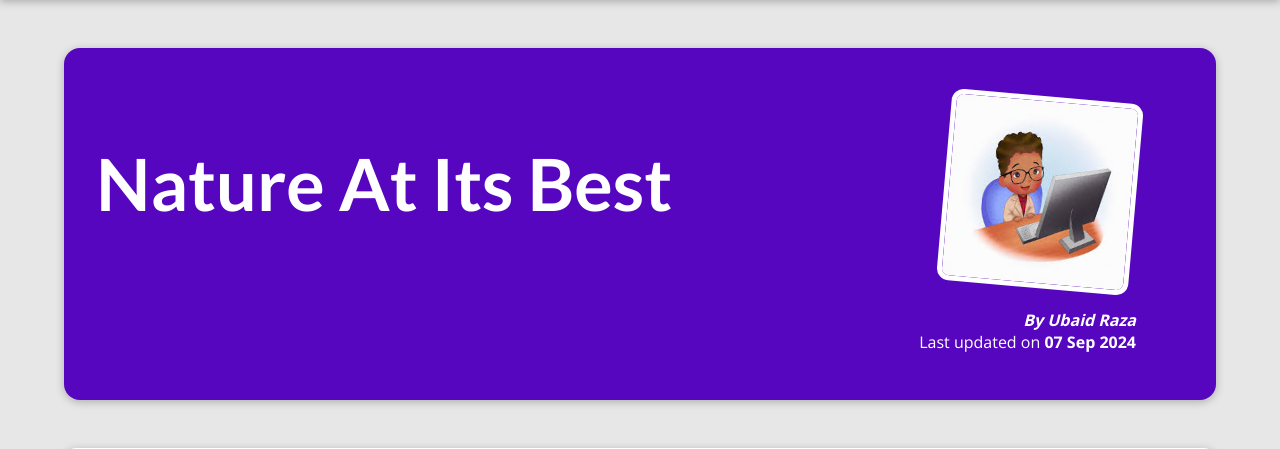
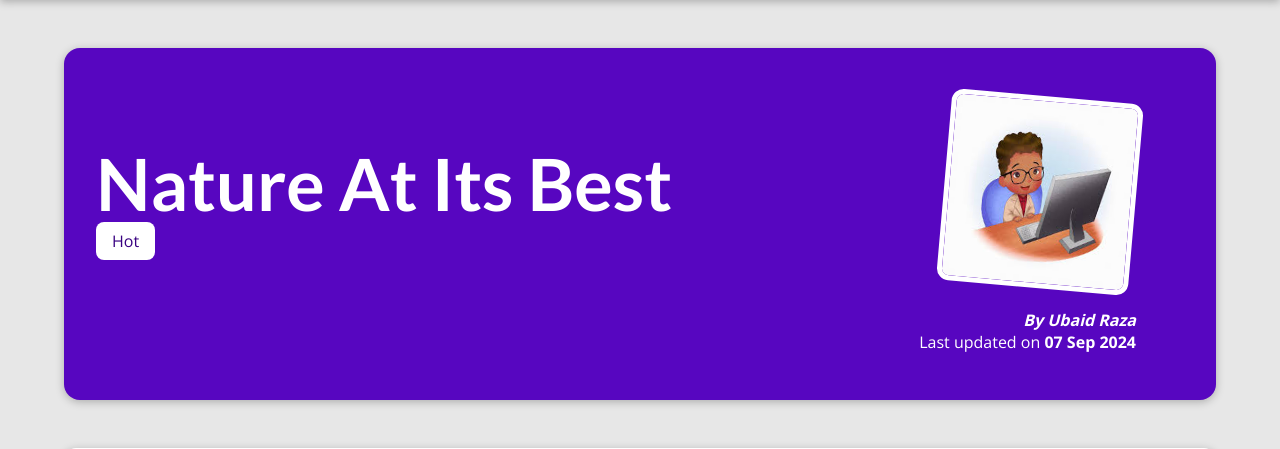
Before and after one commit to Ubaidrazaa/Blogs, a Django app: a page that uses blog/templates/blog/post-detail.html in a window 1280 px wide. Shown: the part 80-529 px from the top of the page. Run offline with Django 5.2, Linux system fonts and the light colour scheme; data comes from the database, SQL or seed files in the repository.

Commit message:
get tags for each post from database

```diff
--- a/blog/static/blog/post-detail.css
+++ b/blog/static/blog/post-detail.css
@@ -23,6 +23,7 @@ body {
   #summary h2 {
     color: white;
     font-size: 4.5rem;
+    margin-bottom: 0.25rem;
   }
 
   #summary article {
@@ -48,6 +49,11 @@ body {
     font-weight: bold;
   }
 
+  #summary a {
+    color:white;
+    text-decoration: none;
+  }
+
   #summary time {
     font-weight: bold;
   }
@@ -61,3 +67,9 @@ body {
     border-radius: 12px;
     box-shadow: 0 2px 8px rgba(0, 0, 0, 0.25);
   }
+  .tag {
+    background-color: white;
+    color: #390281;
+    padding: 0.5rem 1rem;
+    border-radius: 8px;
+  }
--- a/blog/templates/blog/post-detail.html
+++ b/blog/templates/blog/post-detail.html
@@ -12,9 +12,14 @@
 {% block content %}
  <section id="summary">
     <h2>{{ post.title }}</h2>
+    <div>
+        {% for tag in post_tags %}
+          <span class="tag">{{ tag.caption }}</span>
+        {% endfor %}
+    </div>
     <article>
         <img src="{% static "blog/images/" %}{{ post.image_name }}" alt="{{ post.title }}">
-        <address>By {{post.author}}</address>
+        <address>By <a href="mailto:{{post.author.email_address}}">{{post.author}}</a></address>
         <div>
             Last updated on <time>{{ post.date|date:"d M Y" }}</time>
         </div>
--- a/blog/views.py
+++ b/blog/views.py
@@ -16,5 +16,6 @@ def posts(request):
 def post_detail(request, slug):
     identified_post = get_object_or_404(Post, slug=slug)
     return render(request,"blog/post-detail.html",{
-    "post":identified_post
+    "post":identified_post,
+    "post_tags":identified_post.tags.all()
     })
```
